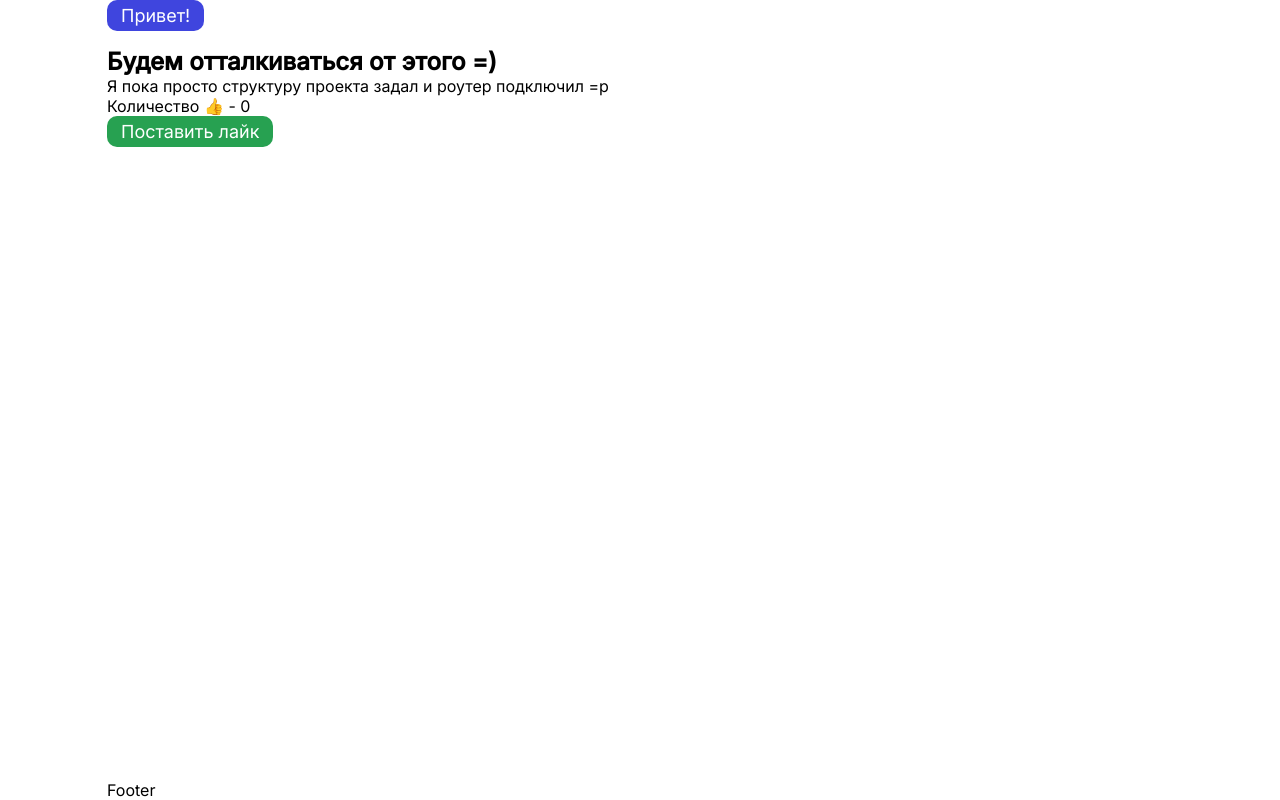
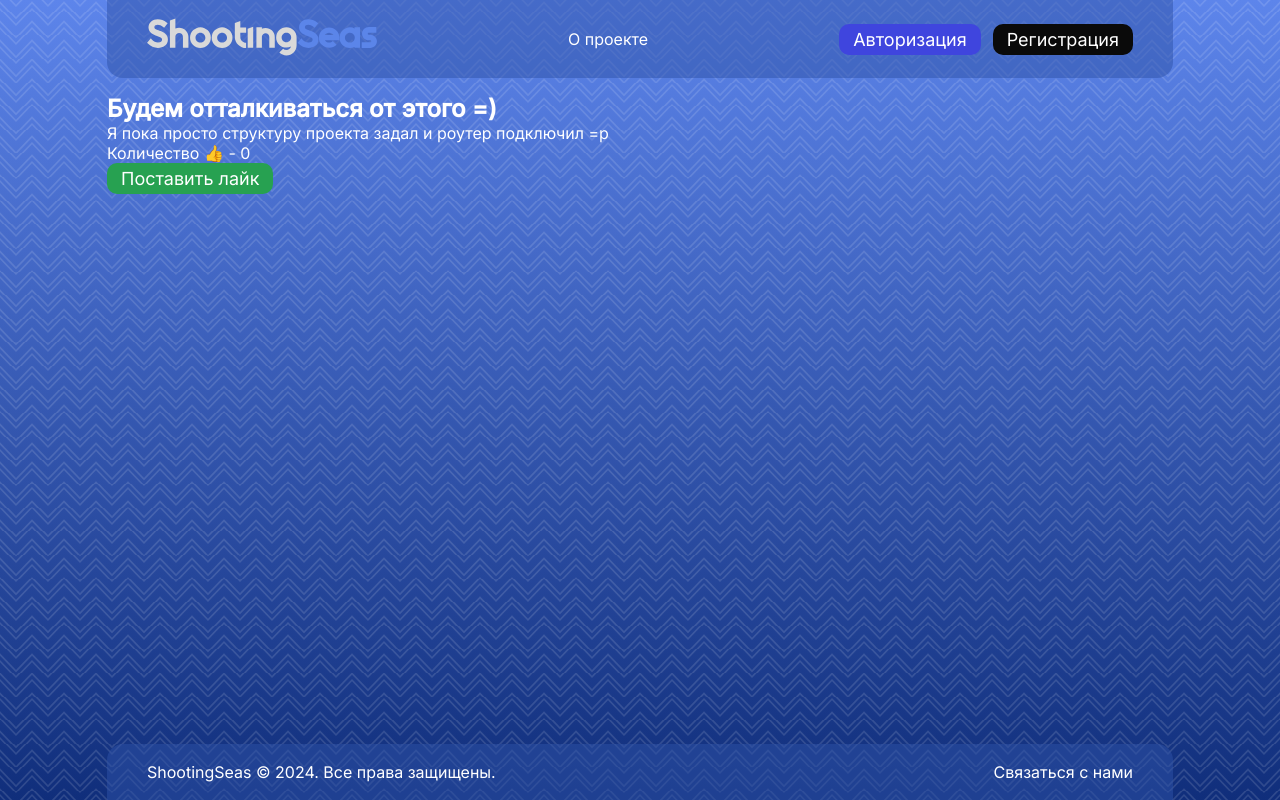
Before and after one commit to N1qro/sea-battle-with-gifts, a React (Vite) app in the folder frontend/: page / in a window 1280 px wide. Built offline with nearby package versions, Linux system fonts and the light colour scheme.

Commit message:
Styled Navbar, Footer and root background

```diff
--- a/frontend/src/components/Footer.tsx
+++ b/frontend/src/components/Footer.tsx
@@ -1,8 +1,15 @@
 import StyledFooter from "../styles/Footer"
+import { Link } from "react-router-dom"
+
 
 function Footer() {
+  const currentYear = new Date().getFullYear()
+
   return (
-    <StyledFooter>Footer</StyledFooter>
+    <StyledFooter>
+      <p>ShootingSeas © {currentYear}. Все права защищены.</p>
+      <Link to="">Связаться с нами</Link>
+    </StyledFooter>
   )
 }
 
--- a/frontend/src/components/Header.tsx
+++ b/frontend/src/components/Header.tsx
@@ -1,11 +1,23 @@
 import Button from "./Button"
+import SiteLogo from "../assets/site-logo.svg"
+import StyledHeader from "../styles/Header"
+import { Link } from "react-router-dom"
 
 
 function Header() {
   return (
-    <header>
-      <Button $color="blue">Привет!</Button>
-    </header>
+    <StyledHeader>
+      <Link to="/">
+        <img src={SiteLogo} alt="site-brand" />
+      </Link>
+      <nav>
+        <Link to="">О проекте</Link>
+      </nav>
+      <nav>
+        <Button as={Link} to="" $color="blue">Авторизация</Button>
+        <Button as={Link} to="" $color="black">Регистрация</Button>
+      </nav>
+    </StyledHeader>
   )
 }
 
--- a/frontend/src/styles/Footer.tsx
+++ b/frontend/src/styles/Footer.tsx
@@ -2,6 +2,13 @@ import styled from "styled-components";
 
 
 const StyledFooter = styled.footer`
+    display: flex;
+    justify-content: space-between;
+    padding: 18px 40px;
+
+    border-radius: 1rem 1rem 0 0;
+    background: rgba(var(--blue-color-1), 0.50);
+
     margin-top: auto;
 `
 
--- a/frontend/src/styles/GlobalStyles.tsx
+++ b/frontend/src/styles/GlobalStyles.tsx
@@ -1,4 +1,6 @@
 import { createGlobalStyle } from "styled-components";
+import BackgroundPattern from "../assets/bg-pattern.svg"
+
 
 const GlobalStyles = createGlobalStyle`
     * {
@@ -12,10 +14,13 @@ const GlobalStyles = createGlobalStyle`
     }
 
     body {
+        color: white;
         font-family: "Inter", sans-serif;
         line-height: normal;
+        min-height: 100vh;
 
-        min-height: 100vh;
+        background-image: url(${BackgroundPattern}), linear-gradient(180deg, #5D85EB 0%, #102E7B 100%);
+        background-size: 2rem;
     }
 
     a {
--- a/frontend/src/styles/Header.tsx
+++ b/frontend/src/styles/Header.tsx
@@ -1,7 +1,19 @@
 import styled from "styled-components";
 
-const StyledHeader = styled.footer`
+const StyledHeader = styled.header`
+  display: flex;
+  flex-direction: row;
+  justify-content: space-between;
+  align-items: center;
+  padding: 18px 40px;
 
+  border-radius: 0 0 1rem 1rem;
+  background-color: rgba(var(--blue-color-1), 0.50);
+
+  & nav {
+    display: flex;
+    gap: 0.75rem;
+  }
 `
 
 export default StyledHeader
```
Also changed, not shown: frontend/src/assets/bg-pattern.svg (added), frontend/src/assets/site-logo.svg (added).
